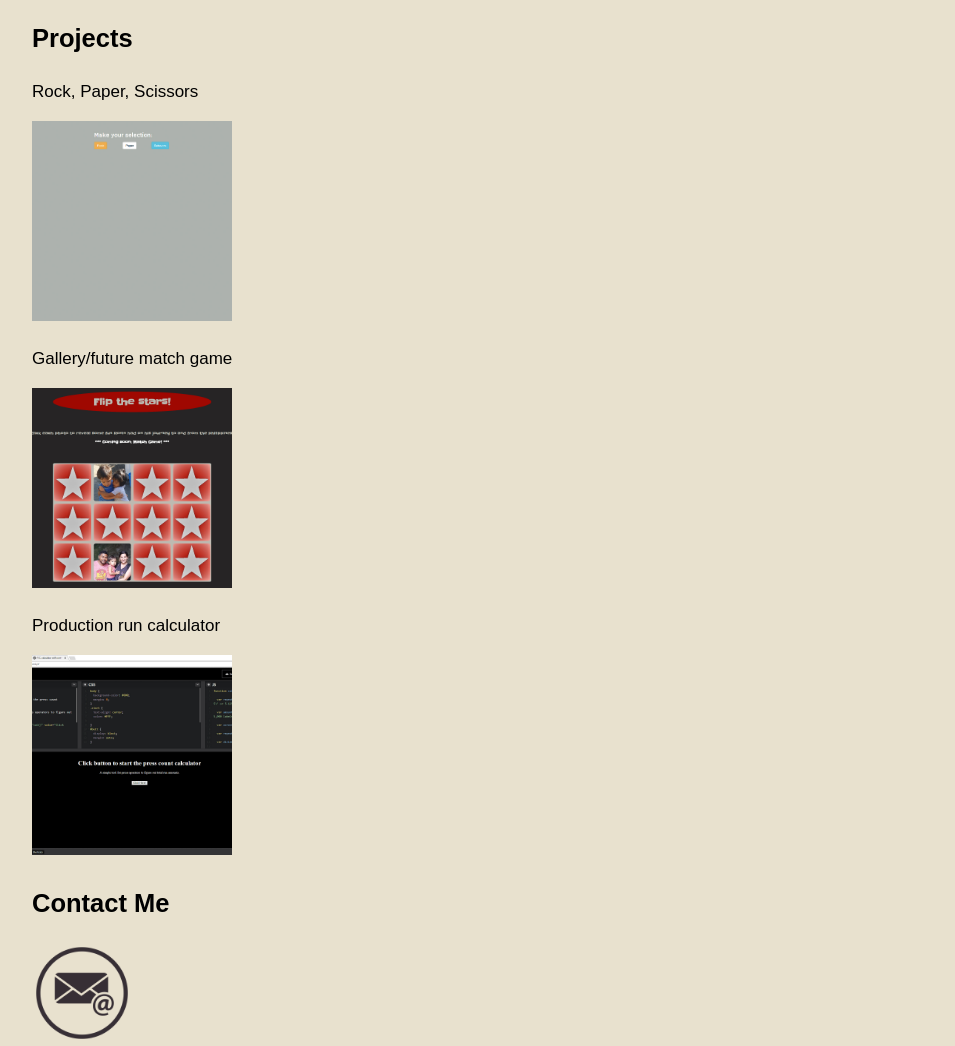
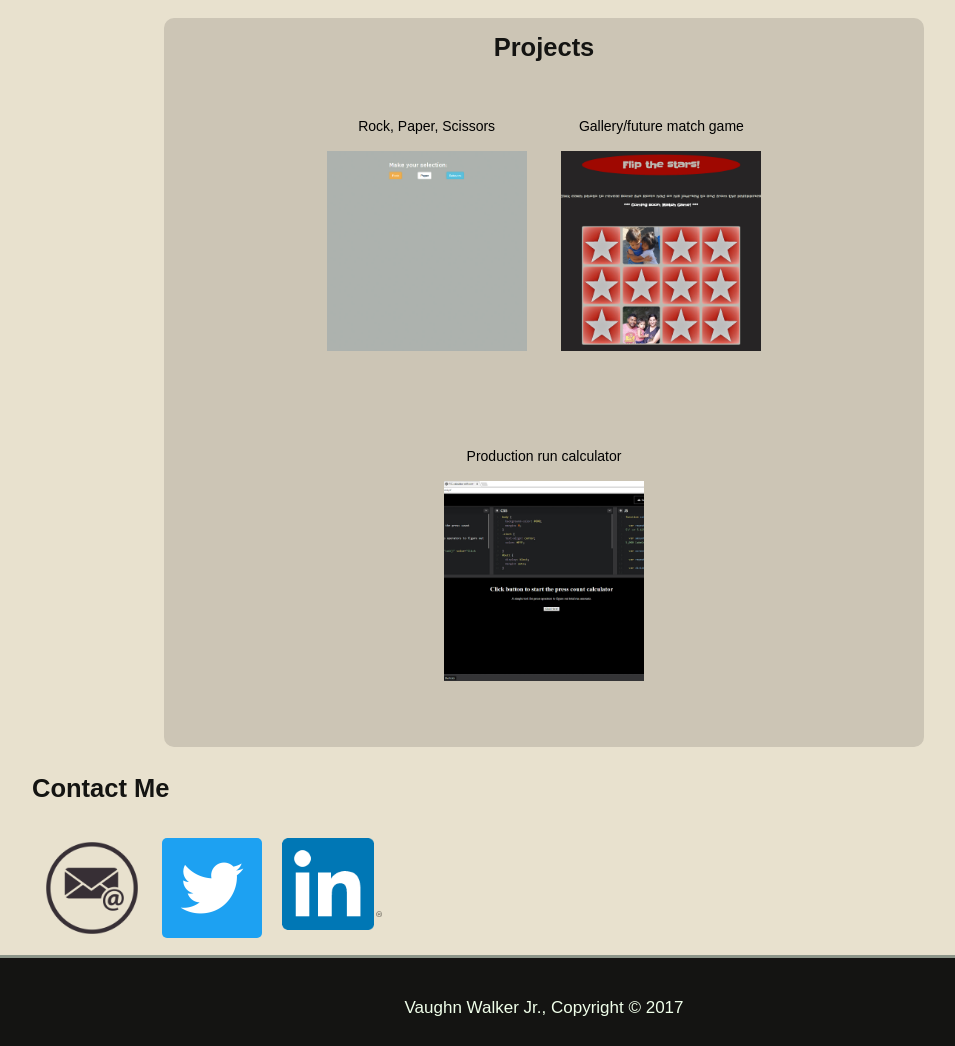
Before and after one commit to vwalker04/vaughn_walker_jr, a plain HTML site: page index.html in a window 1280 px wide. Shown: the part 575-1621 px from the top of the page, without its empty margins (96-1051 px from the left). Drawn offline with Linux system fonts and the light colour scheme; a web font is replaced by a local one.

Commit message:
Add files via upload

```diff
--- a/css/style.css
+++ b/css/style.css
@@ -40,7 +40,7 @@ header a {
 header li {
   float:left;
   display: inline;
-  padding: 0 20px 0 20px;
+  padding: 10px 20px 10px 20px;
 }
 
 header #brand {
@@ -69,13 +69,14 @@ header a:hover {
 #about_me {
   min-height: 400px;
   padding-top: 80px;
-  background:url('../img/coffee.jpg') no-repeat 0 -500px;
+  background:url('../img/coffee.jpg') no-repeat -500px;
+  background-position: center;
   text-align: center;
   color: #FFF;
+  margin-bottom: 20px;
 }
 
 #about_me #face {
-  float: left;
   display: inline;
   margin-right: 10px;
   margin-top: 15px;
@@ -86,8 +87,57 @@ header a:hover {
   background-color: rgba(20,20,18,.5);
   width: 75%;
   padding: 10px;
-  float:left;
+  float: right;
   display: inline;
+  border-radius: 5px;
+}
+
+/* projects */
+
+#projects {
+  max-width: 760px;
+  text-align: center;
+  background-color: rgba(204,197,181,1);
+  margin: auto;
+  padding: 0;
+  border-radius: 10px;
+}
+
+#projects h1 {
+  margin-top: 10px;
+  padding: 0;
+  color: #141412;
+}
+
+#projects li {
+  display: inline-block;
+  width: 200px;
+  height: 300px;
+  margin: 15px;
+  text-align: center;
+}
+
+#projects ul {
+  display: inline;
+  text-align: center;
+}
+
+#projects p {
+  font-size: 14px;
+}
+
+#contact h1{
+  color: #141412;
+}
+
+#contact li {
+  padding: 10px;
+  margin: 0;
+  float: left;
+  display: inline;
+}
+
+#contact img {
   border-radius: 5px;
 }
 
--- a/index.html
+++ b/index.html
@@ -27,24 +27,22 @@
     <section id="about_me">
       <div class="container">
         <img id="face" src="./img/headshot.jpg" alt="Headshot of myself">
-        <p class="p1">I'm a developer in the Metro Detroit area. Through practice, hard work and dedication I aspire to be the best developer I can be. I'm passionate about finding solutions to problems and hope to apply that on future work I do with you. Check out some of my projects below and keep in touch with me in the "Contact Me" area.</p>
+        <p class="p1">I'm a developer in the Metro Detroit area. Through practice, hard work and dedication I aspire to be the best developer I can be. I'm passionate about finding solutions to problems and hope to apply that on future jobs I do for you. Check out some of my projects below and keep in touch with me in the "Contact Me" area.</p>
       </div>
     </section>
 
     <section id="projects">
       <div class="container">
         <h1>Projects</h1>
-        <div id="project_1">
-          <p>Rock, Paper, Scissors</p>
-          <a href="https://vwalker04.github.io/rock-paper-scissors/" target="_blank"><img src="./img/rps.jpg" alt="rock, paper, scissors game" width="200px"></a>
-        </div>
-        <div id="project_2">
-          <p>Gallery/future match game</p>
-          <a href="https://vwalker04.github.io/match-game/" target="_blank"><img src="./img/mg.jpg" alt="Gallery/Match Game" width="200px"></a>
-        </div>
-        <div id="project_3">
-          <p>Production run calculator</p>
-          <a href="https://codepen.io/vwalker04/pen/vxmLpY" target="_blank"><img src="./img/pc.jpg" alt="Production Calculator" width="200px"></a>
+        <div id="project_grid">
+          <ul>
+            <li id="li1"><p>Rock, Paper, Scissors</p>
+            <a href="https://vwalker04.github.io/rock-paper-scissors/" target="_blank"><img src="./img/rps.jpg" alt="rock, paper, scissors game" width="200px"></a></li>
+            <li id="li2"><p>Gallery/future match game</p>
+            <a href="https://vwalker04.github.io/match-game/" target="_blank"><img src="./img/mg.jpg" alt="Gallery/Match Game" width="200px"></a></li>
+            <li id="li"><p>Production run calculator</p>
+            <a href="https://codepen.io/vwalker04/pen/vxmLpY" target="_blank"><img src="./img/pc.jpg" alt="Production Calculator" width="200px"></a></li>
+          </ul>
         </div>
       </div>
     </section>
```
